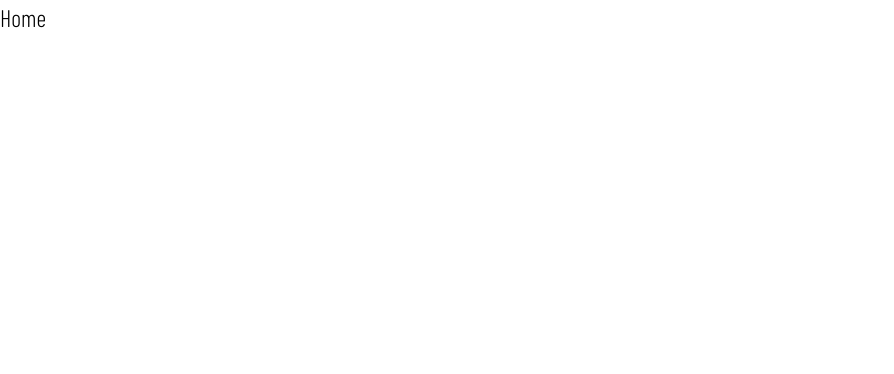
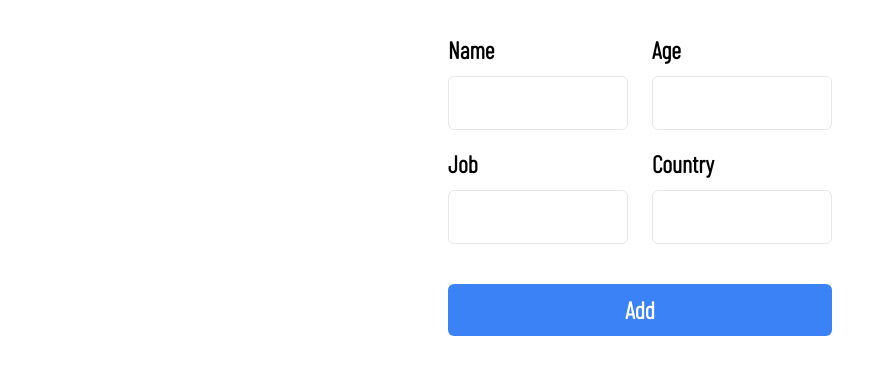
Before and after one commit to EsrafilElahi/reactQuery-userManagement, a React (Vite) app: page / in a window 1280 px wide. Shown: the top 374 px of the page, without its empty margins (0-894 px from the left). Built offline with nearby package versions, Linux system fonts and the light colour scheme; data requests are answered from the project's data file; a web font is replaced by a local one.

Commit message:
add form

```diff
--- a/src/pages/Home.jsx
+++ b/src/pages/Home.jsx
@@ -1,4 +1,4 @@
-import React, { useEffect } from 'react';
+import React, { useEffect, useState } from 'react';
 import { useQueryClient, useQuery } from "@tanstack/react-query";
 import axios from 'axios';
 import { fetchDefaultUsers } from '../api/AllApi';
@@ -6,24 +6,117 @@ import { fetchDefaultUsers } from '../api/AllApi';
 const Home = () => {
   const queryClient = useQueryClient();
 
+  const [formData, setFormData] = useState({
+    name: '',
+    age: '',
+    job: '',
+    country: '',
+  });
+
+  const handleChange = (e) => {
+    const { name, value } = e.target;
+    setFormData((prevData) => ({
+      ...prevData,
+      [name]: value,
+    }));
+  };
+  const handleSubmit = (e) => {
+    e.preventDefault();
+    // You can handle form submission here, for example, send the data to the server
+    console.log('Form data submitted:', formData);
+  };
+
   const prefetchUser = async () => {
     return await queryClient.prefetchQuery({ queryKey: ['users'], queryFn: fetchDefaultUsers })
   }
-
   useEffect(() => {
     prefetchUser()
   }, []) // add needed deps
 
 
-  const { isLoading, isError, data:users, error } = useQuery(['users'])
-  console.log('users :', users);
+  const { isLoading, isError, data: users, error } = useQuery(['users'])
+  // console.log('users :', users);
 
   if (isLoading) return 'loading...';
   if (isError) return `Error : ${error.message}`;
 
   return (
     <div>
-      Home
+      <div className="w-full md:w-96 mx-auto mt-8">
+        <form onSubmit={handleSubmit} className='flex flex-col gap-10'>
+
+          <section className='flex justify-center items-center flex-wrap gap-4'>
+            <div className='flex gap-6'>
+              <div className="w-1/2">
+                <label htmlFor="name" className="block font-bold mb-2">
+                  Name
+                </label>
+                <input
+                  type="text"
+                  id="name"
+                  name="name"
+                  value={formData.name}
+                  onChange={handleChange}
+                  className="w-full px-3 py-2 border rounded-md focus:outline-none focus:border-blue-500"
+                  required
+                />
+              </div>
+              <div className="w-1/2">
+                <label htmlFor="age" className="block font-bold mb-2">
+                  Age
+                </label>
+                <input
+                  type="number"
+                  id="age"
+                  name="age"
+                  value={formData.age}
+                  onChange={handleChange}
+                  className="w-full px-3 py-2 border rounded-md focus:outline-none focus:border-blue-500"
+                  required
+                />
+              </div>
+            </div>
+            <div className='flex gap-6'>
+              <div className="w-1/2">
+                <label htmlFor="job" className="block font-bold mb-2">
+                  Job
+                </label>
+                <input
+                  type="text"
+                  id="job"
+                  name="job"
+                  value={formData.job}
+                  onChange={handleChange}
+                  className="w-full px-3 py-2 border rounded-md focus:outline-none focus:border-blue-500"
+                  required
+                />
+              </div>
+              <div className="w-1/2">
+                <label htmlFor="country" className="block font-bold mb-2">
+                  Country
+                </label>
+                <input
+                  type="text"
+                  id="country"
+                  name="country"
+                  value={formData.country}
+                  onChange={handleChange}
+                  className="w-full px-3 py-2 border rounded-md focus:outline-none focus:border-blue-500"
+                  required
+                />
+              </div>
+            </div>
+          </section>
+
+            <button
+              type="submit"
+              className="w-full bg-blue-500 text-white font-bold py-2 px-4 rounded-md focus:outline-none hover:bg-blue-600"
+            >
+            Add
+            </button>
+        </form>
+
+      </div>
     </div>
   )
 }
```
